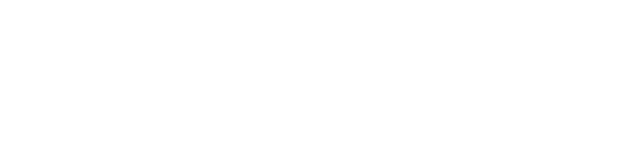
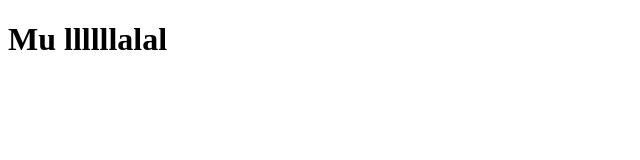
Before and after one commit to 18Harrison/git-start, a website: page index.html in a window 1280 px wide. Shown: the whole page, without its empty margins (0-640 px from the left). Drawn offline with Linux system fonts and the light colour scheme.

Commit message:
add pa.json and install bootstrap modify index.html

```diff
--- a/index.html
+++ b/index.html
@@ -4,9 +4,10 @@
     <meta charset="UTF-8">
     <meta http-equiv="X-UA-Compatible" content="IE=edge">
     <meta name="viewport" content="width=device-width, initial-scale=1.0">
-    <title>Document</title>
+    <title>My love</title>
 </head>
 <body>
+    <h1>Mu llllllalal</h1>
     <script src="js/app.js"></script>
 </body>
 </html>
```
Also changed, not shown: package.json (added, +23 -0 lines), 1 other file.
